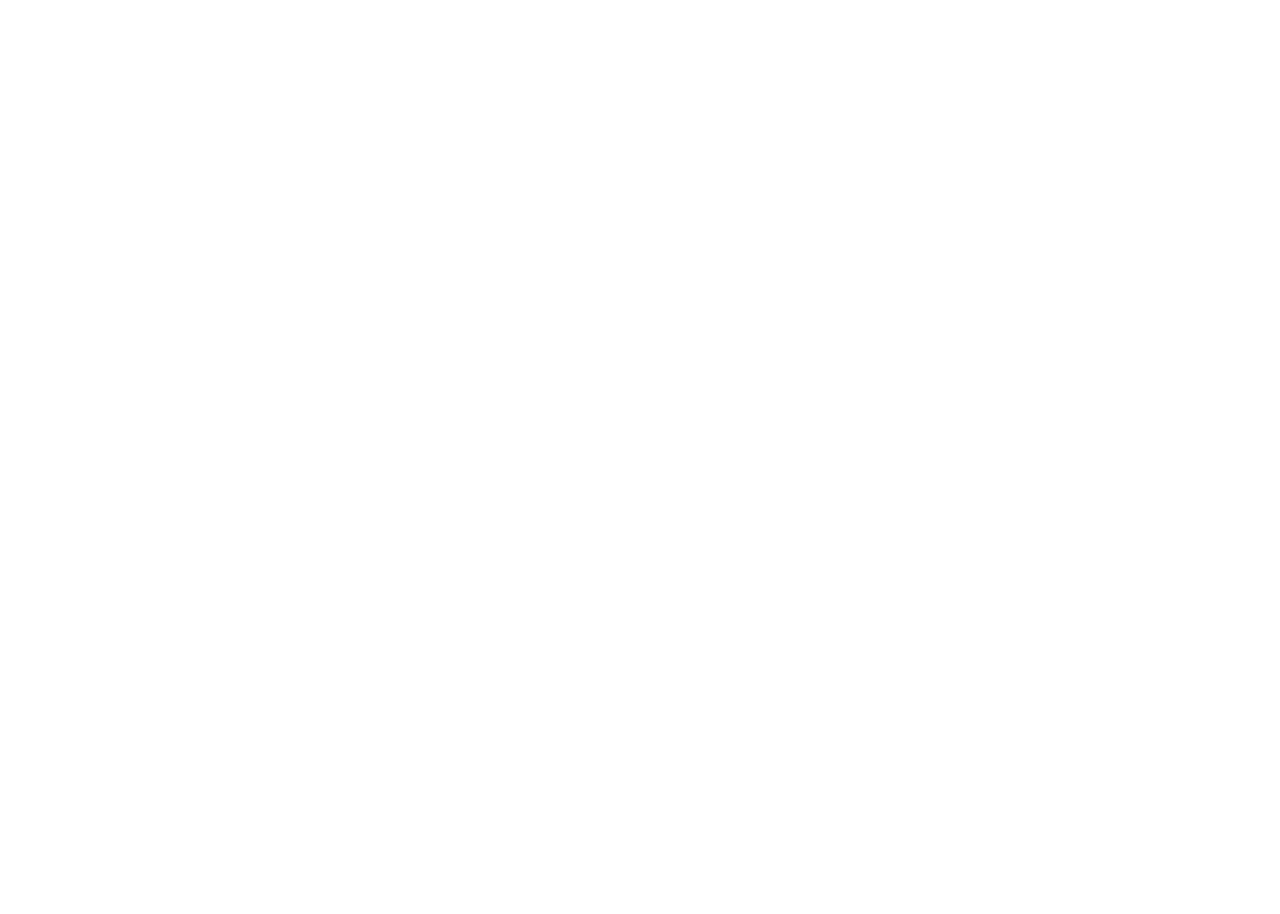
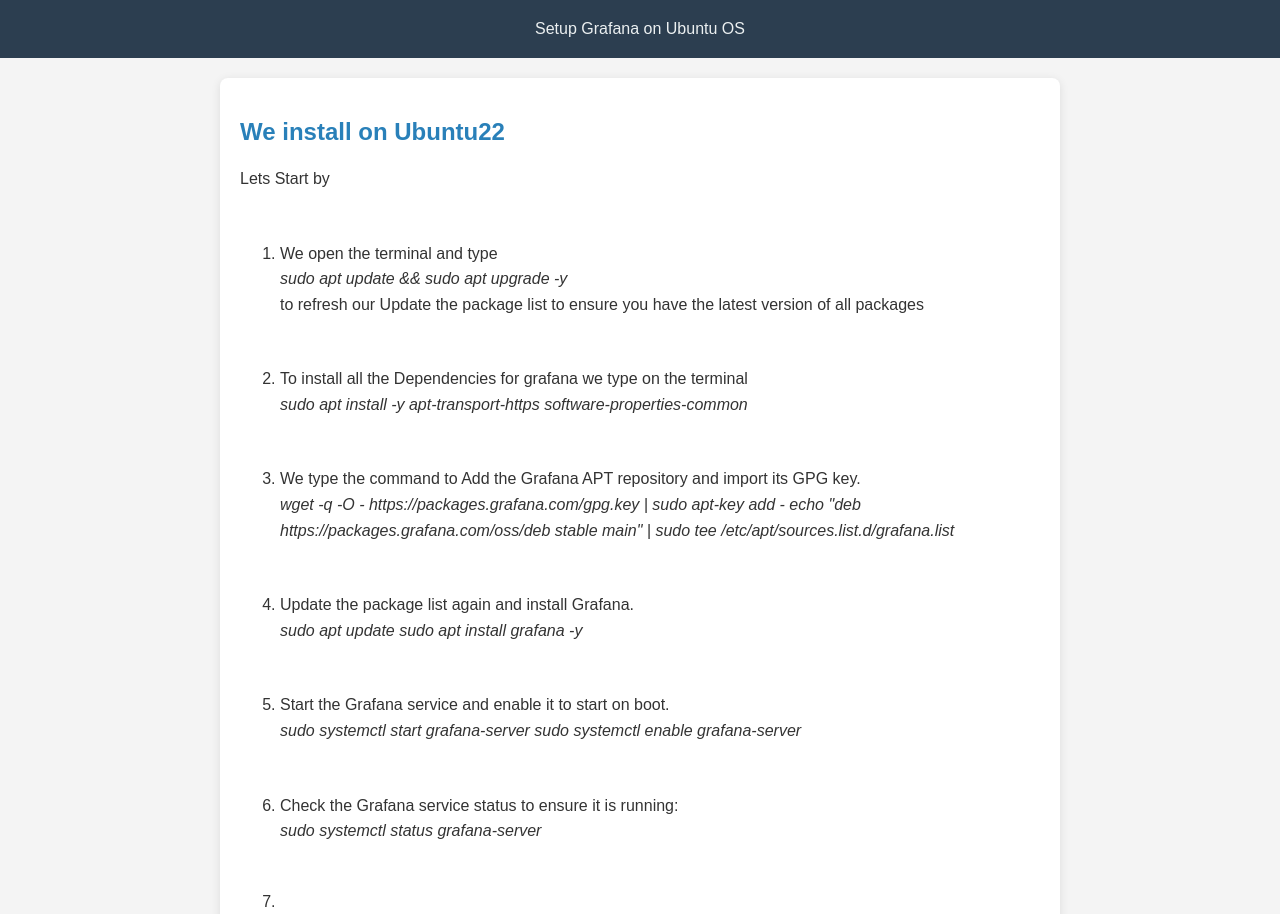
Before and after one commit to EbongueMaxwell/Grafana, a plain HTML site: page Gubuntu.html in a window 1280 px wide. Shown: the top 914 px of the page. Before the commit the page ends 800 px from the top, so only its background shows below. Drawn offline with Linux system fonts and the light colour scheme.

Commit message:
Update Gubuntu.html

```diff
--- a/Gubuntu.html
+++ b/Gubuntu.html
@@ -1,3 +1,56 @@
-<html>
+<!DOCTYPE html>
+<html lang="en">
+<head>
+    <meta charset="UTF-8">
+    <meta name="viewport" content="width=device-width, initial-scale=1.0">
+    <title>Grafana Description</title>
+    <link rel="stylesheet" href="./style.css">
+</head>
+<body>
+  <header> Setup Grafana on Ubuntu OS </header>
+  <div class="container">
+    <h2>We install on Ubuntu22 </h2>
+    <p>Lets Start by </p> <br>
+    <ol>
+      <li>
+        <p> We open the terminal and type<br>
+        <i>sudo apt update && sudo apt upgrade -y</i><br> to refresh our Update the package list to ensure you have the latest version of all packages</p>
+        <img src="" alt="">
+      </li>
+      <li>
+        <p>To install all the Dependencies for grafana we type on the terminal<br>
+        <i>sudo apt install -y apt-transport-https software-properties-common</i></p>
+        <img src="" alt="">
+      </li>
+      <li>
+        <p>We type the command to Add the Grafana APT repository and import its GPG key.<br>
+        <i>wget -q -O - https://packages.grafana.com/gpg.key | sudo apt-key add -
+echo "deb https://packages.grafana.com/oss/deb stable main" | sudo tee /etc/apt/sources.list.d/grafana.list
+</i></p>
+        <img src="" alt="">
+        </li>
+      <li>
+        <p>Update the package list again and install Grafana.<br>
+        <i>sudo apt update
+          sudo apt install grafana -y </i></p>
+        <img src="" alt="">
+      </li>
+      <li>
+        <p>Start the Grafana service and enable it to start on boot.<br>
+        <i>sudo systemctl start grafana-server
+          sudo systemctl enable grafana-server</i></p>
+        <img src="" alt="">
+      </li>
+      <li>
+        <p>Check the Grafana service status to ensure it is running:<br>
+        <i>sudo systemctl status grafana-server</i></p>
+        <img src="" alt="">
+      </li>
+      <li>
+        <p></p>
+      </li>
+    </ol>
 
+  </div>
+</body>
 </html>
```
